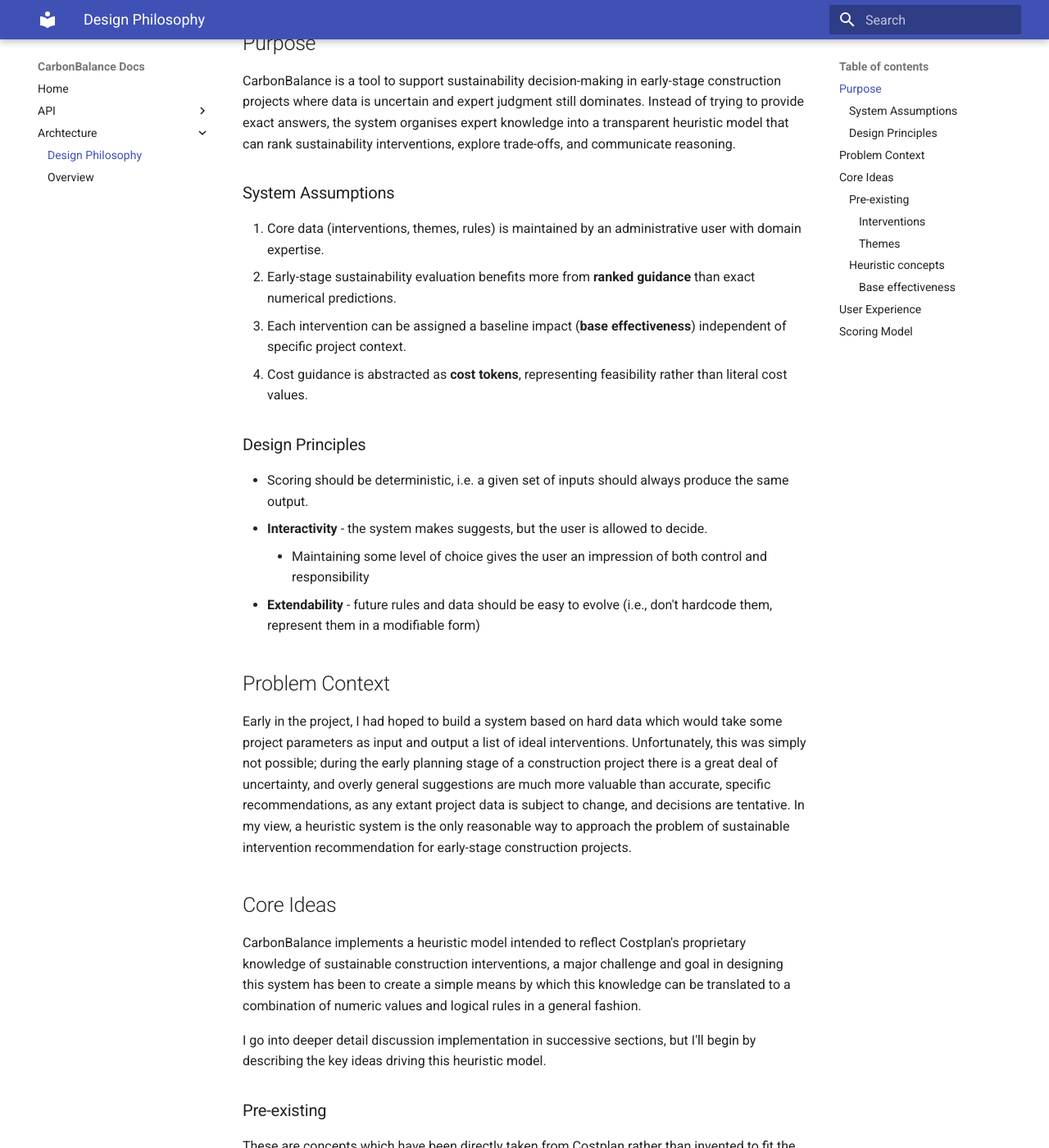
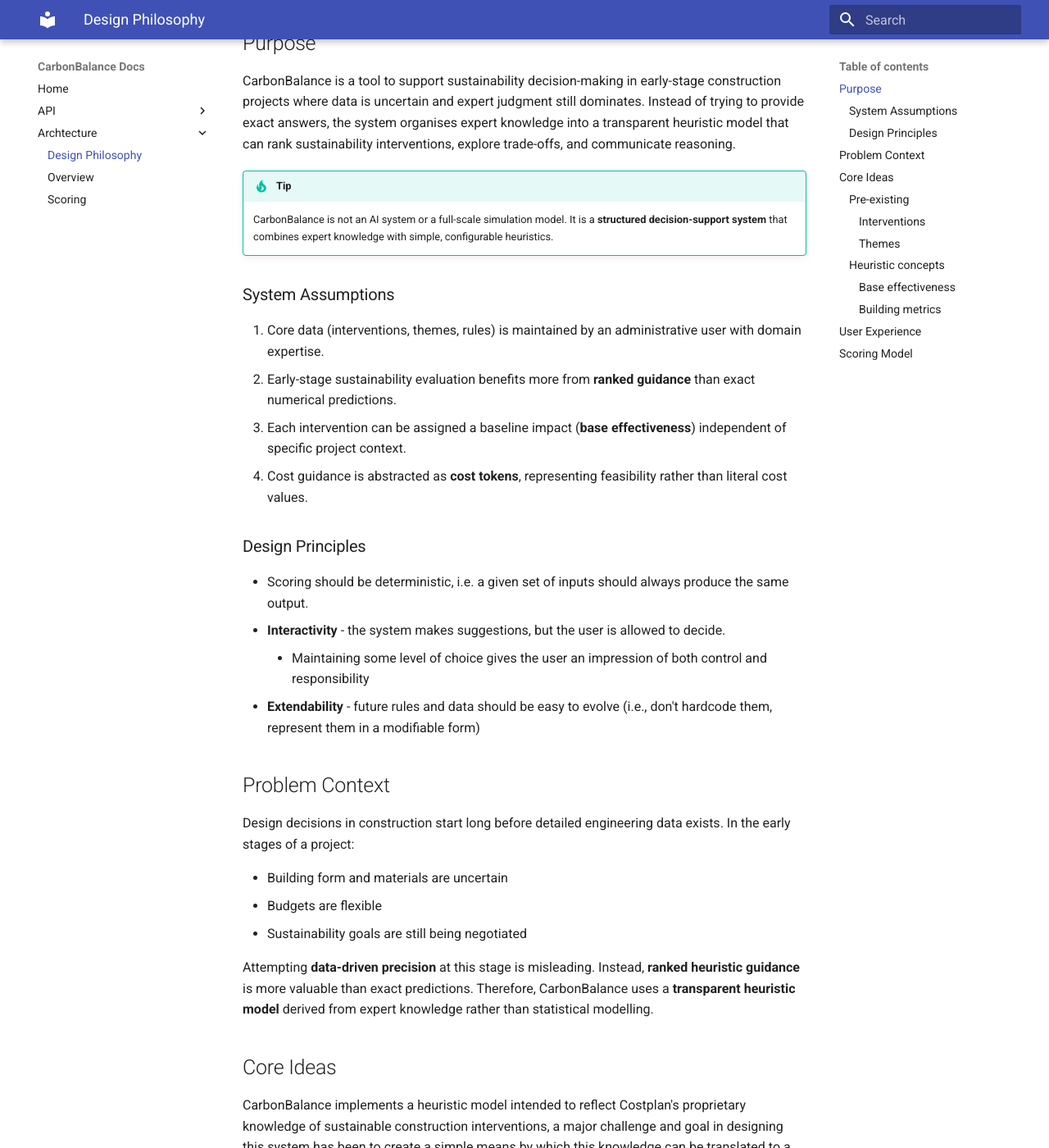
Before and after one commit to Hydra0201/Tech-Titans, an MkDocs documentation site: the page built from docs/architecture/philosophy.md, in a window 1280 px wide and 1400 px high, scrolled down 236 px. Shown: the whole window at 82% size. Built offline with MkDocs 1.6.1 and Material for MkDocs 9.7.7, drawn with Linux system fonts in a browser that asks for light colours; some of the changed text lies outside the part shown.

Commit message:
Fix graph gen, add further documentation

````diff
--- a/docs/architecture/philosophy.md
+++ b/docs/architecture/philosophy.md
@@ -4,6 +4,9 @@
 
 ## Purpose
 CarbonBalance is a tool to support sustainability decision-making in early-stage construction projects where data is uncertain and expert judgment still dominates. Instead of trying to provide exact answers, the system organises expert knowledge into a transparent heuristic model that can rank sustainability interventions, explore trade-offs, and communicate reasoning.
+
+!!! tip
+    CarbonBalance is not an AI system or a full-scale simulation model. It is a **structured decision-support system** that combines expert knowledge with simple, configurable heuristics.
 
 ### System Assumptions
 
@@ -14,12 +17,18 @@
 
 ### Design Principles
 - Scoring should be deterministic, i.e. a given set of inputs should always produce the same output.
-- **Interactivity** - the system makes suggests, but the user is allowed to decide.
+- **Interactivity** - the system makes suggestions, but the user is allowed to decide.
     - Maintaining some level of choice gives the user an impression of both control and responsibility
 - **Extendability** - future rules and data should be easy to evolve (i.e., don't hardcode them, represent them in a modifiable form)
 
 ## Problem Context
-Early in the project, I had hoped to build a system based on hard data which would take some project parameters as input and output a list of ideal interventions. Unfortunately, this was simply not possible; during the early planning stage of a construction project there is a great deal of uncertainty, and overly general suggestions are much more valuable than accurate, specific recommendations, as any extant project data is subject to change, and decisions are tentative. In my view, a heuristic system is the only reasonable way to approach the problem of sustainable intervention recommendation for early-stage construction projects.
+Design decisions in construction start long before detailed engineering data exists. In the early stages of a project:
+
+- Building form and materials are uncertain
+- Budgets are flexible
+- Sustainability goals are still being negotiated
+
+Attempting **data-driven precision** at this stage is misleading. Instead, **ranked heuristic guidance** is more valuable than exact predictions. Therefore, CarbonBalance uses a **transparent heuristic model** derived from expert knowledge rather than statistical modelling.
 
 ## Core Ideas
 CarbonBalance implements a heuristic model intended to reflect Costplan's proprietary knowledge of sustainable construction interventions, a major challenge and goal in designing this system has been to create a simple means by which this knowledge can be translated to a combination of numeric values and logical rules in a general fashion.
@@ -48,16 +57,36 @@
 This "base effectiveness" value is used as the baseline for every project, and is scaled by:
 
 1. Building metrics
-    - This is used to represent difference between projects.
-    - E.g.:
-        - External wall area
-        - GIFA
-        - Levels
-        - ...
+    - External wall area
+    - GIFA
+    - Levels
+    - ...
 2. Theme weightings
     - Users set weightings to represent how much they care about specific themes
 3. Intervention dependencies
     - Complex dependencies often exist between interventions, e.g. if "Implementation of physical security measures" is implemented, "Security Risk Assessment" will have less overall impact, as there is a smaller capacity for improvement (i.e., overlapping interventions can be wasteful).
+
+#### Building metrics
+Building metrics are used to represent unique differences between projects. The values assigned to these metrics will be considered against heuristic rules in order to scale base effectiveness values in order to reflect the way in which differing project circumstances will effect how useful an intervention is. E.g., if a building has a small basement size as compared to its GIFA (gross internal flooring area), the "Remove basement" intervention will not be very effective.
+
+In order to represent this, we might have a metric scaling rule which states that if $GIFA:Basement Size < 0.25$, this will have a Strong Negative impact on the base effectiveness of "Remove basement", which we resolve to be $\times0.5$ multiplier.
+
+<table>
+  <tr>
+    <th></th><th>Positive</th><th>Negative</th>
+  </tr>
+  <tr>
+    <th>Strong</th><td>1.5</td><td>0.5</td>
+  </tr>
+  <tr>
+    <th>Moderate</th><td>1.3</td><td>0.7</td>
+  </tr>
+  <tr>
+    <th>Weak</th><td>1.1</td><td>0.9</td>
+  </tr>
+</table>
+
+So if "Remove basement" has a base effectiveness of 8, but the building metric scaling rule has a Strong Negative impact on this score, $8 * 0.5 = 4$, so the score for "Remove basement" is adjusted to $4$ in the scope of the current project.
 
 ## User Experience
 A simplified version of the ideal user experience can be modelled in the following way:
@@ -76,6 +105,14 @@
 - Theme weightings
 - Dependencies between interventions
 
+```mermaid
+flowchart LR
+  Metrics -->|apply metric rules| Scoring
+  Weightings --> |apply weighting values| Scoring
+  Dependencies --> |apply dependency rules| Scoring
+  Scoring --> Recommendations
+```
+
 In our model, we consider the "best" intervention to be whichever has the highest score after all relevant scaling is applied.
 
-Further detail about the specifics of the scoring model and its usage is provided in the "Scoring" page.
+You can read more about the scoring model [here](../architecture/scoring.md).
--- a/mkdocs.yml
+++ b/mkdocs.yml
@@ -40,3 +40,4 @@
   - Archtecture:
     - "Design Philosophy": architecture/philosophy.md
     - "Overview": architecture/overview.md
+    - "Scoring": architecture/scoring.md
````
Also changed, not shown: docs/architecture/definitions.md (added, +3 -0 lines), docs/architecture/scoring.md (added, +63 -0 lines), 4 other files.
